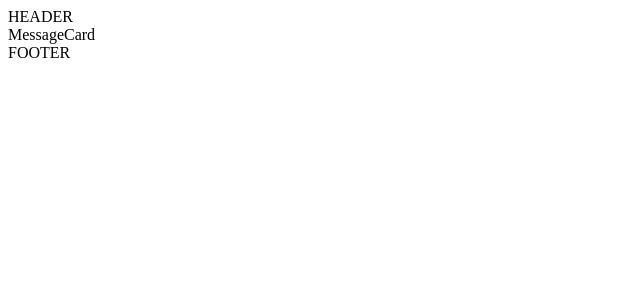
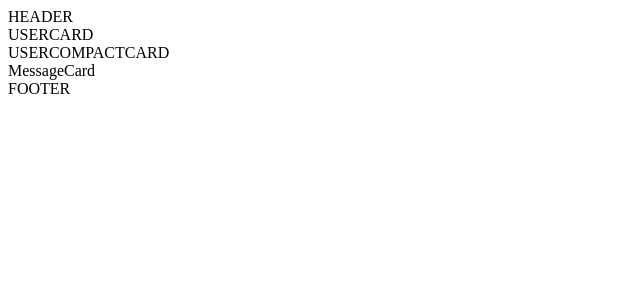
Before and after one commit to black-evil-dragon/ml-start-task, a React (Vite) app in the folder app/: page / in a window 1280 px wide. Shown: the top 300 px of the page, without its empty margins (0-640 px from the left). Built offline with nearby package versions, Linux system fonts and the light colour scheme.

Commit message:
[dev] Рефакторинг FSD, удаление @import из scss

```diff
--- a/app/src/app/styles/components/header.module.scss
+++ b/app/src/app/styles/components/header.module.scss
@@ -1,8 +1,3 @@
 .header {
     padding: calcFluid(5, 15);
-
-    // @include _1440 {
-    //     padding: calcFluid(5, 10);
-    // }
-
 }
--- a/app/src/app/styles/globals.scss
+++ b/app/src/app/styles/globals.scss
@@ -1,3 +1,3 @@
-@import './base/variables';
-@import './base/functions';
-@import './base/mixins';
+@forward './base/variables';
+@forward './base/functions';
+@forward './base/mixins';
--- a/app/src/entities/friends/index.ts
+++ /dev/null
@@ -1 +0,0 @@
-export { FriendsCard } from './ui/FriendsCard'
--- /dev/null
+++ b/app/src/entities/user/index.ts
@@ -0,0 +1,4 @@
+//* UI
+export { UserCard } from "./ui/UserCard/UserCard";
+export { UserCompactCard } from "./ui/UserCompactCard/UserCompactCard";
+export { UserAvatar } from "./ui/UserAvatar/UserAvatar";
--- /dev/null
+++ b/app/src/entities/user/ui/UserAvatar/UserAvatar.tsx
@@ -0,0 +1,8 @@
+
+export const UserAvatar = () => {
+    return (
+        <div>
+
+        </div>
+    );
+}
--- /dev/null
+++ b/app/src/entities/user/ui/UserCard/UserCard.tsx
@@ -0,0 +1,9 @@
+
+
+export const UserCard = () => {
+    return (
+        <div>
+            USERCARD
+        </div>
+    );
+}
--- /dev/null
+++ b/app/src/entities/user/ui/UserCompactCard/UserCompactCard.tsx
@@ -0,0 +1,10 @@
+
+
+
+export const UserCompactCard = () => {
+    return (
+        <div>
+            USERCOMPACTCARD
+        </div>
+    );
+}
--- a/app/src/widgets/profile/ui/Profile.tsx
+++ b/app/src/widgets/profile/ui/Profile.tsx
@@ -1,9 +1,12 @@
 import { MessageCard } from "@entities/messages/";
+import { UserCard, UserCompactCard } from "@entities/user";
 
 
 const Profile = () => {
     return (<>
 
+        <UserCard />
+        <UserCompactCard />
         <MessageCard />
 
     </>);
--- a/app/vite.config.ts
+++ b/app/vite.config.ts
@@ -21,7 +21,7 @@ export default defineConfig({
   css: {
     preprocessorOptions: {
       scss: {
-        additionalData: `@import "@app/styles/globals.scss";`
+        additionalData: `@use "@app/styles/globals.scss" as *;`
       }
     }
   },
```
Also changed, not shown: app/src/entities/friends/ui/FriendsCard.tsx (deleted, +0 -9 lines).
